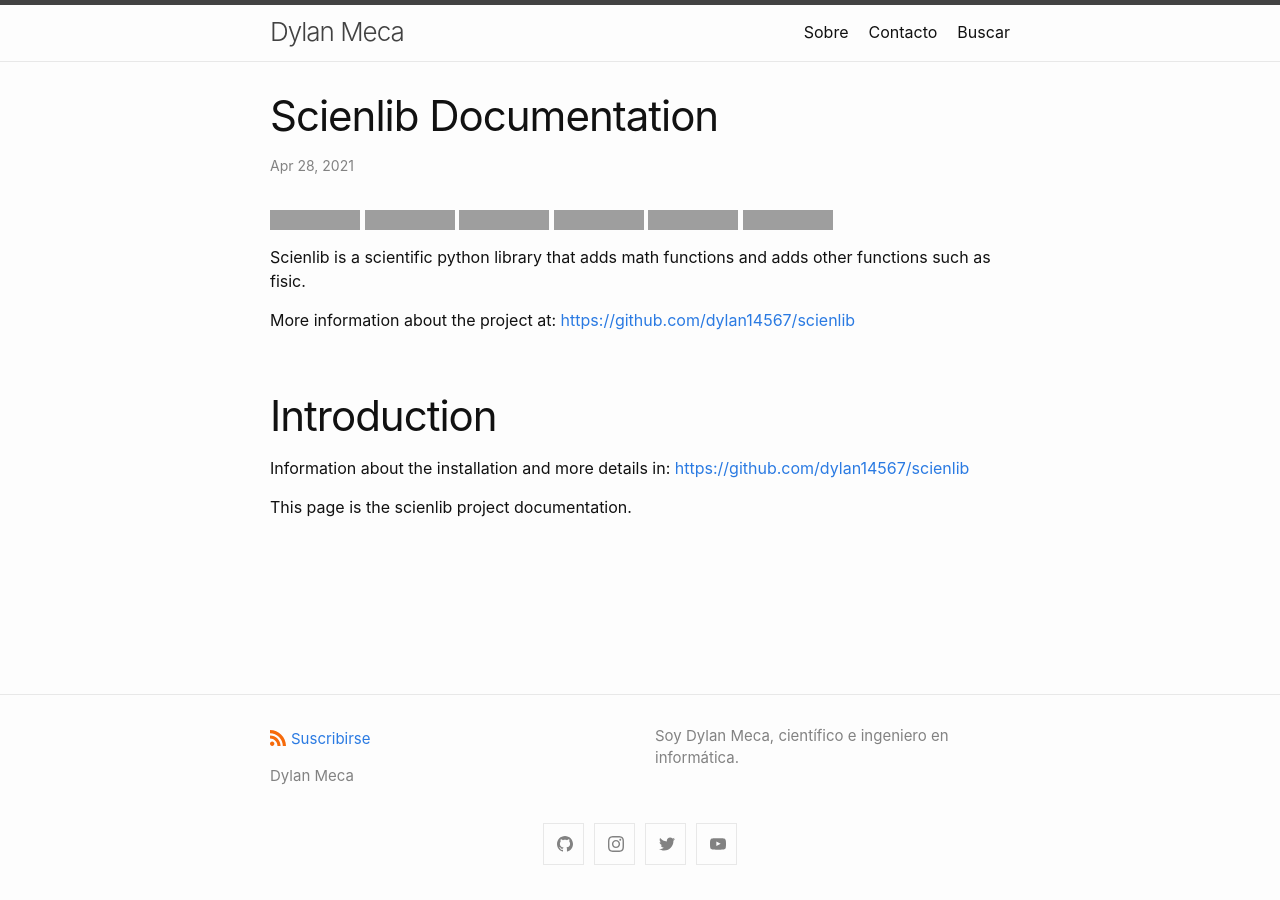
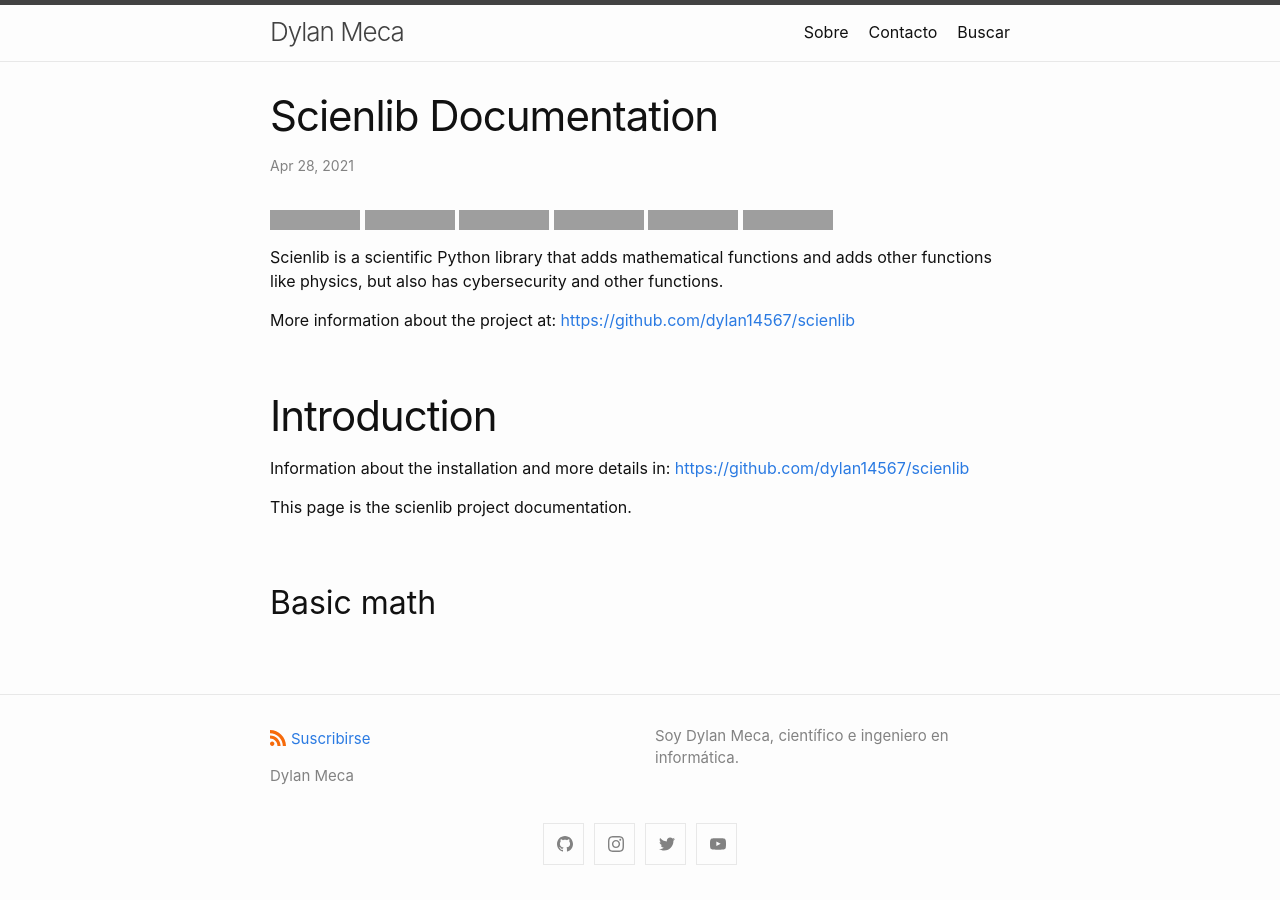
Before and after one commit to dylanmeca/dylanmeca.github.io, a Jekyll site: the page built from _posts/2021-04-28-scienlib-documentation.md, in a window 1280 px wide, cut to the strip 0-900 px from the top of the page. Built offline with Jekyll 4.4.1, drawn with Linux system fonts in a browser that asks for light colours; a script that is not in the unit is left out; comment, search, counter and statistics services are not loaded; grey boxes are pictures that could not be loaded.

Commit message:
Update 2021-04-28-scienlib-documentation.md

```diff
--- a/_posts/2021-04-28-scienlib-documentation.md
+++ b/_posts/2021-04-28-scienlib-documentation.md
@@ -11,7 +11,7 @@ layout: post1
 [![security_policy](https://img.shields.io/badge/security-policy-cyan.svg)](https://github.com/dylan14567/scienlib/blob/main/.github/SECURITY.md)
 [![Python](https://img.shields.io/badge/language-Python%20-yellow.svg)](https://www.python.org)
 
-Scienlib is a scientific python library that adds math functions and adds other functions such as fisic.
+Scienlib is a scientific Python library that adds mathematical functions and adds other functions like physics, but also has cybersecurity and other functions.
 
 More information about the project at: [https://github.com/dylan14567/scienlib](https://github.com/dylan14567/scienlib)
 
@@ -20,3 +20,5 @@ More information about the project at: [https://github.com/dylan14567/scienlib](
 Information about the installation and more details in: [https://github.com/dylan14567/scienlib](https://github.com/dylan14567/scienlib)
 
 This page is the scienlib project documentation.
+
+## Basic math
```
